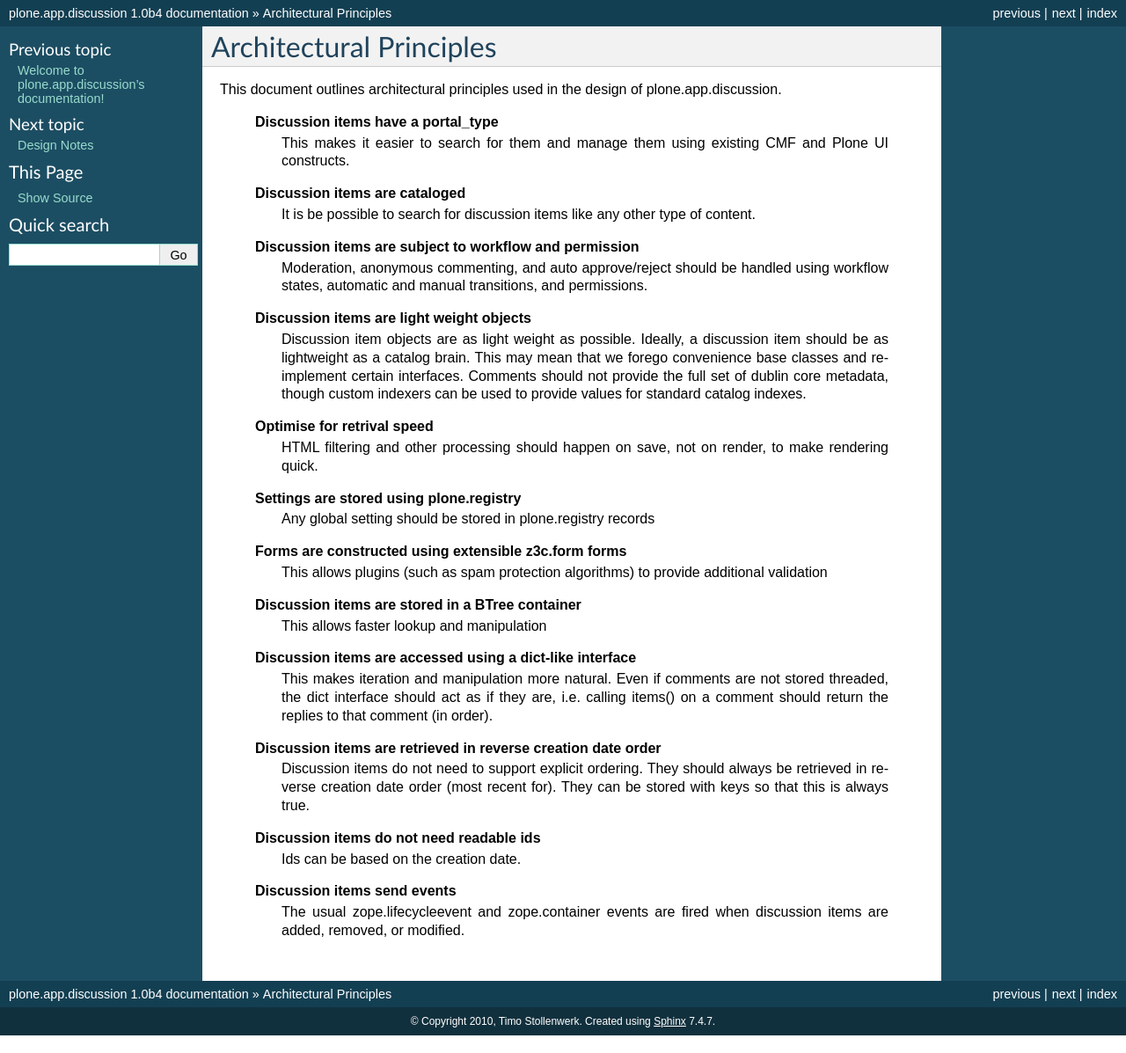
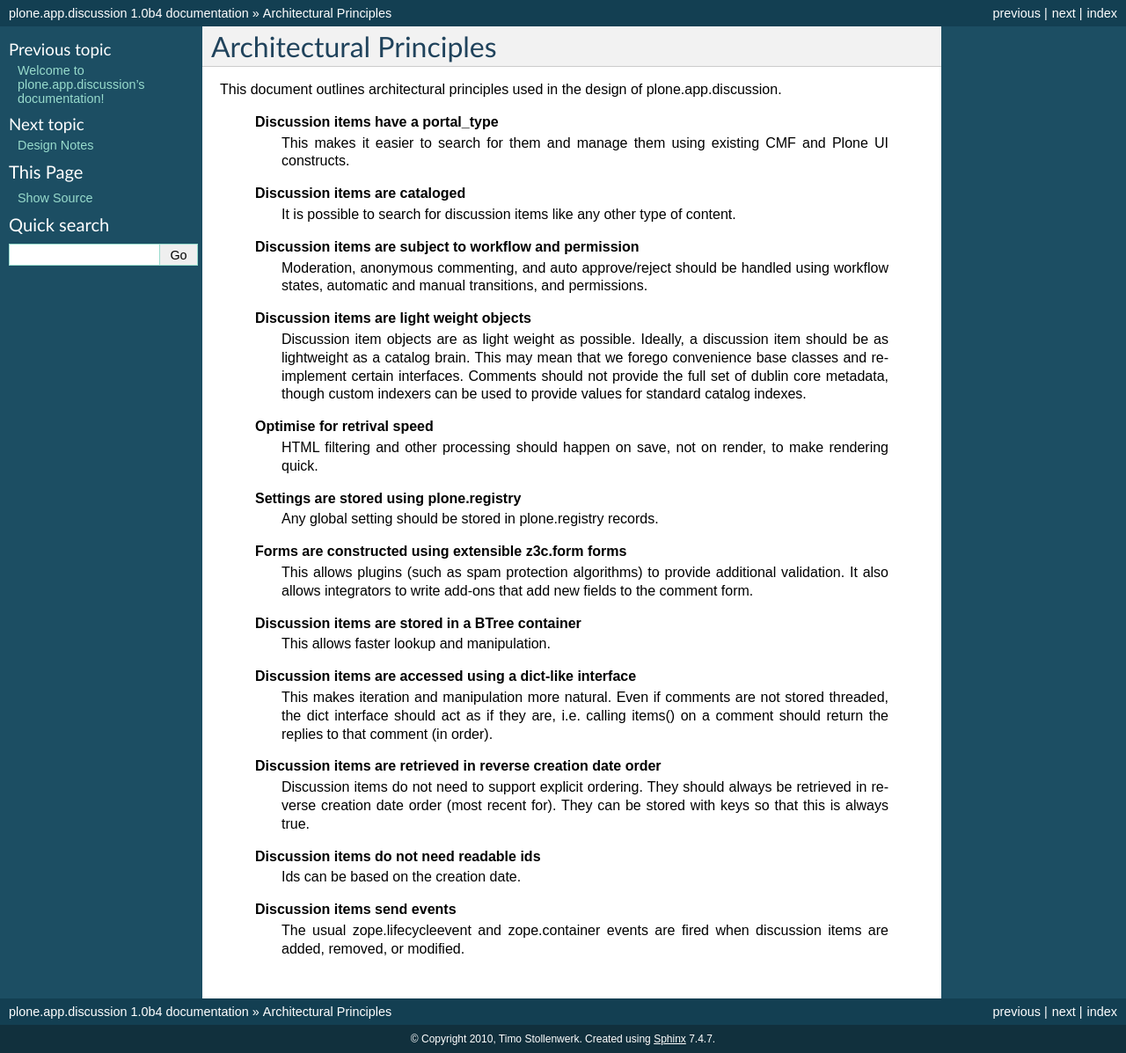
Before and after one commit to plone/plone.app.discussion, a Sphinx documentation site: the page built from docs/source/architecture.txt, in a window 1280 px wide. Shown: the whole page at 88% size. Built offline with Sphinx 7.4.7, drawn with Linux system fonts in a browser that asks for light colours.

Commit message:
Sphinx-based developer documentation added.
svn path=/plone.app.discussion/trunk/; revision=35523

```diff
--- a/CHANGES.txt
+++ b/CHANGES.txt
@@ -3,6 +3,10 @@
 
 1.0b4 (unreleased)
 ------------------
+
+* Sphinx-based developer documentation added. See
+  http://packages.python.org/plone.app.discussion.
+  [timo]
 
 * Rename "Single State Workflow" to "Comment Single State Workflow".
   [timo]
--- a/docs/source/architecture.txt
+++ b/docs/source/architecture.txt
@@ -10,7 +10,7 @@
     CMF and Plone UI constructs.
 
   **Discussion items are cataloged**
-    It is be possible to search for discussion items like any other type of
+    It is possible to search for discussion items like any other type of
     content.
 
   **Discussion items are subject to workflow and permission**
@@ -19,26 +19,26 @@
     permissions.
 
   **Discussion items are light weight objects**
-    Discussion item objects are as light weight as possible.
-    Ideally, a discussion item should be as lightweight as a catalog brain.
-    This may mean that we forego convenience base classes and re-implement
-    certain interfaces. Comments should not provide the full set of dublin
-    core metadata, though custom indexers can be used to provide values for
-    standard catalog indexes.
+    Discussion item objects are as light weight as possible. Ideally, a
+    discussion item should be as lightweight as a catalog brain. This may mean
+    that we forego convenience base classes and re-implement certain interfaces.
+    Comments should not provide the full set of dublin core metadata, though
+    custom indexers can be used to provide values for standard catalog indexes.
 
   **Optimise for retrival speed**
     HTML filtering and other processing should happen on save, not on render,
     to make rendering quick.
 
   **Settings are stored using plone.registry**
-    Any global setting should be stored in plone.registry records
+    Any global setting should be stored in plone.registry records.
 
   **Forms are constructed using extensible z3c.form forms**
     This allows plugins (such as spam protection algorithms) to provide
-    additional validation
+    additional validation. It also allows integrators to write add-ons that add
+    new fields to the comment form.
 
   **Discussion items are stored in a BTree container**
-    This allows faster lookup and manipulation
+    This allows faster lookup and manipulation.
 
   **Discussion items are accessed using a dict-like interface**
     This makes iteration and manipulation more natural. Even if comments are
--- a/docs/source/conf.py
+++ b/docs/source/conf.py
@@ -22,7 +22,8 @@
 
 # Add any Sphinx extension module names here, as strings. They can be extensions
 # coming with Sphinx (named 'sphinx.ext.*') or your custom ones.
-extensions = ['sphinx.ext.autodoc', 'sphinx.ext.doctest', 'sphinx.ext.intersphinx', 'sphinx.ext.todo', 'sphinx.ext.coverage']
+extensions = ['sphinx.ext.autodoc', 'sphinx.ext.doctest', 'sphinx.ext.intersphinx', 'sphinx.ext.todo', 'sphinx.ext.coverage', 'repoze.sphinx.autointerface',]
+
 
 # Add any paths that contain templates here, relative to this directory.
 templates_path = ['_templates']
```
Also changed, not shown: docs/source/api.txt (+19 -5 lines), docs/source/design.txt (+12 -14 lines), setup.cfg (added, +7 -0 lines), 7 other files.
